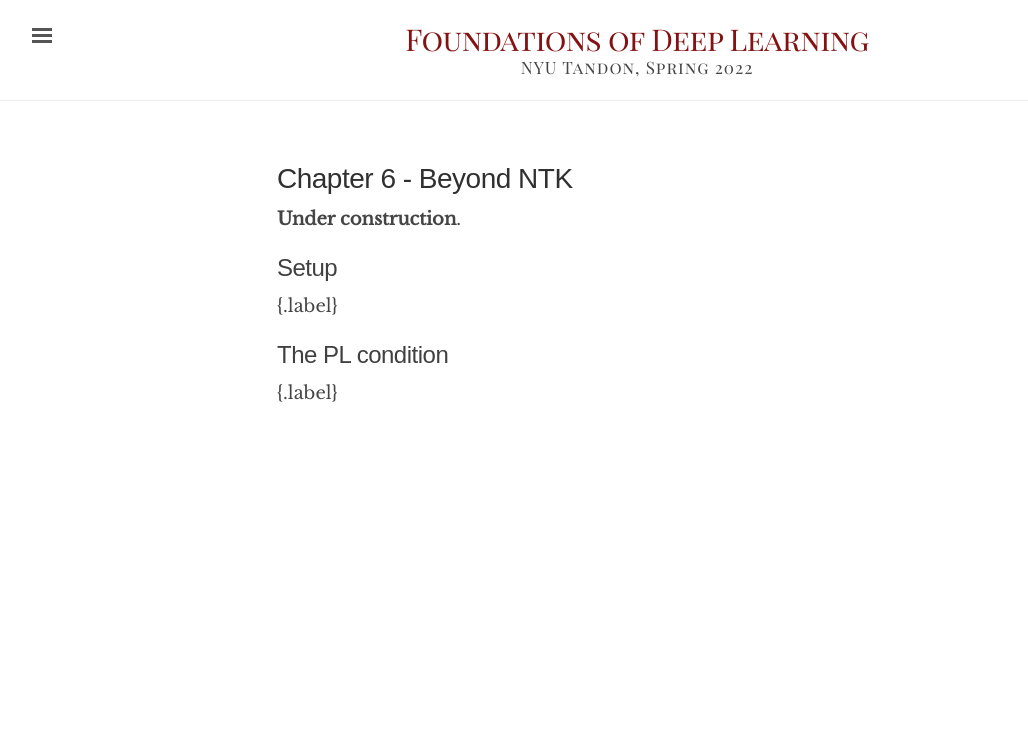
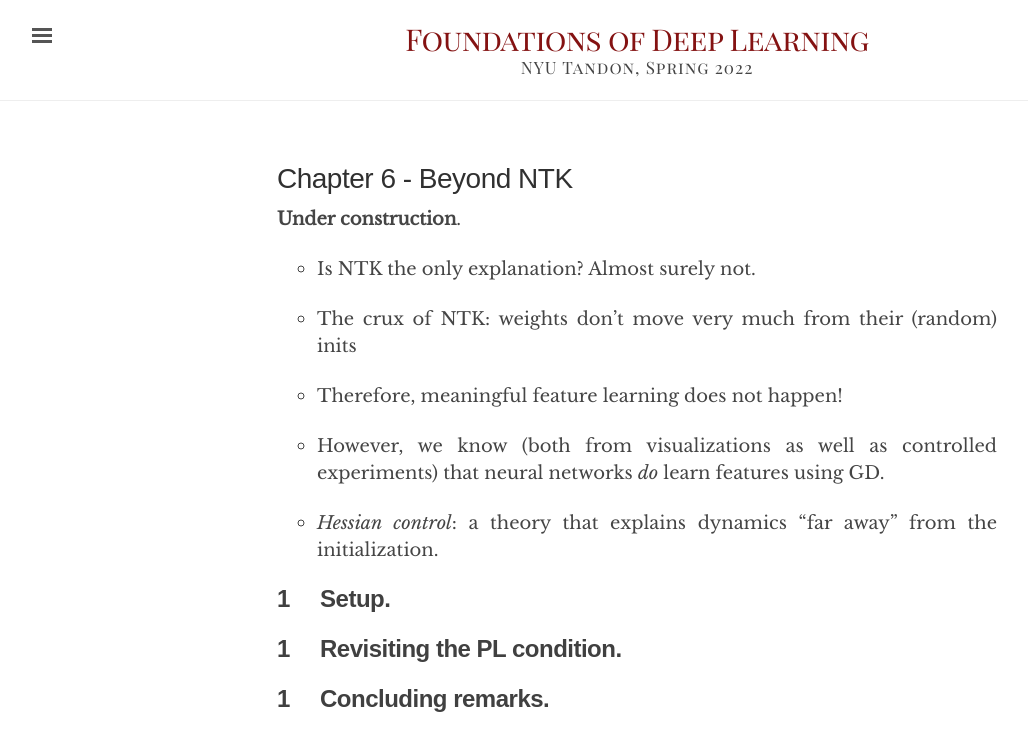
Before and after one commit to chinmayhegde/fodl, a Jekyll site: the page built from _posts/2022-01-13-optimization03.md, in a window 1280 px wide. Shown: the top 751 px of the page, without its empty margins (3-1031 px from the left). Built offline with Jekyll 4.4.1, drawn with Linux system fonts in a browser that asks for light colours; nearby versions of some CDN libraries.

Commit message:
Update 2022-01-13-optimization03.md

```diff
--- a/_posts/2022-01-13-optimization03.md
+++ b/_posts/2022-01-13-optimization03.md
@@ -8,8 +8,23 @@ date: 2022-01-13
 
 **Under construction**.
 
+
+* Is NTK the only explanation? Almost surely not.
+
+* The crux of NTK: weights don't move very much from their (random) inits
+
+* Therefore, meaningful feature learning does not happen!
+
+* However, we know (both from visualizations as well as controlled experiments) that neural networks *do* learn features using GD.
+
+* *Hessian control*: a theory that explains dynamics "far away" from the initialization.
+
 ## Setup
-{.label}
+{:.label}
 
-## The PL condition
-{.label}
+## Revisiting the PL condition
+{:.label}
+
+
+## Concluding remarks
+{:.label}
```
